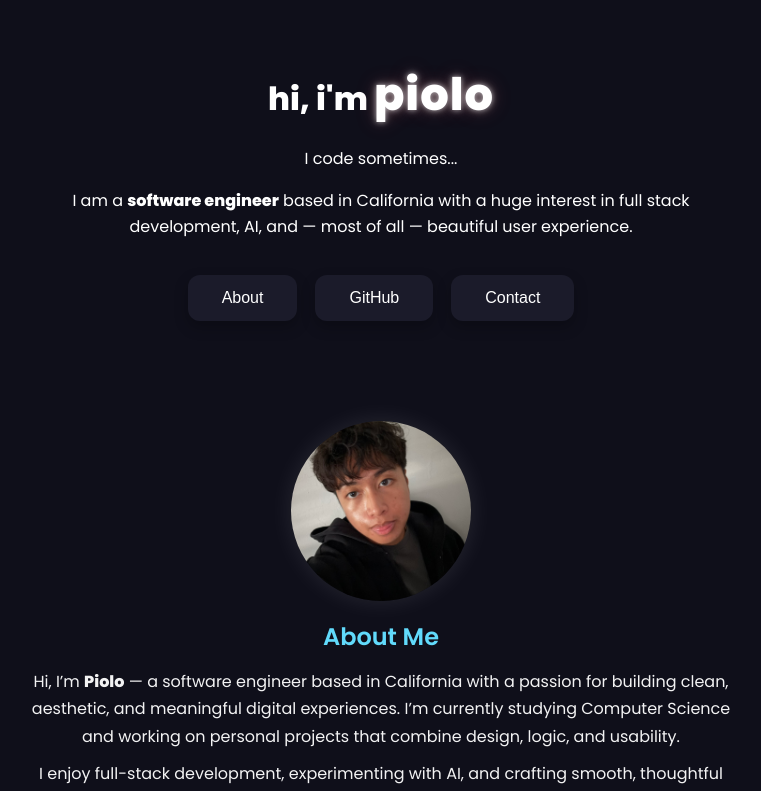
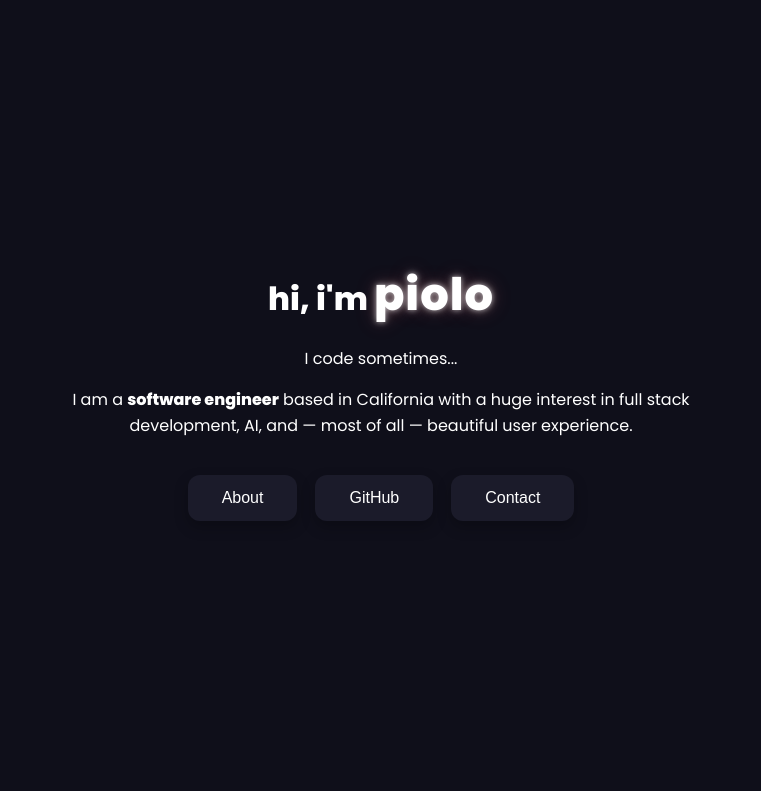
Before and after one commit to spiderpilo/spiderpilo.github.io, a React (Create React App) app: page / in a window 1280 px wide. Shown: the top 791 px of the page, without its empty margins (259-1020 px from the left). Built offline with nearby package versions, Linux system fonts and the light colour scheme.

Commit message:
Adjust spacing to separate hero and about sections

```diff
--- a/src/App.css
+++ b/src/App.css
@@ -33,18 +33,19 @@ html, body {
 
 /* ===== HERO SECTION ===== */
 .centered.hero {
-  flex: 1;                        /* occupy full space */
+  min-height: 100vh;             /* full screen height */
   display: flex;
   flex-direction: column;
-  justify-content: center;        /* vertically center */
-  align-items: center;            /* horizontally center */
-  text-align: center;
+  justify-content: center;       /* vertical centering */
+  align-items: center;           /* horizontal centering */
   width: min(100%, 980px);
   margin: 0 auto;
-  padding: 40px 20px;
+  padding: 40px 20px 80px;
+  text-align: center;
   box-sizing: border-box;
 }
 
+/* ===== Typography ===== */
 .bold-name {
   font-weight: 800;
   font-size: 2.8rem;
@@ -94,24 +95,22 @@ p {
 }
 
 /* ===== SECTIONS BELOW HERO ===== */
-.section {
+.about-section,
+.contact-section {
   width: min(100%, 860px);
-  padding: 60px 20px;
   margin-inline: auto;
+  padding: 120px 20px;           /* generous breathing room */
   text-align: center;
+  scroll-margin-top: 120px;
 }
 
-.section h2 {
-  margin: 8px 0 14px;
-  color: var(--accent);
-  font-weight: 600;
+.about-section {
+  margin-top: 100px;             /* ensures scrolling needed */
 }
 
-.section p {
-  color: var(--text);
-  opacity: 0.95;
-  line-height: 1.7;
-  margin: 10px auto;
+.contact-section {
+  margin-top: 100px;
+  padding-bottom: 140px;
 }
 
 /* ===== About Image ===== */
@@ -121,8 +120,15 @@ p {
   border-radius: 50%;
   object-fit: cover;
   display: block;
-  margin: 0 auto 18px;
+  margin: 0 auto 28px;
   box-shadow: 0 0 24px rgba(255, 255, 255, 0.1);
+}
+
+/* ===== Section Headings ===== */
+h2 {
+  margin: 8px 0 14px;
+  color: var(--accent);
+  font-weight: 600;
 }
 
 /* ===== Contact Link ===== */
@@ -154,4 +160,9 @@ p {
     font-size: 0.95rem;
     padding: 0 10px;
   }
+
+  .about-section,
+  .contact-section {
+    padding: 80px 16px;
+  }
 }
```
